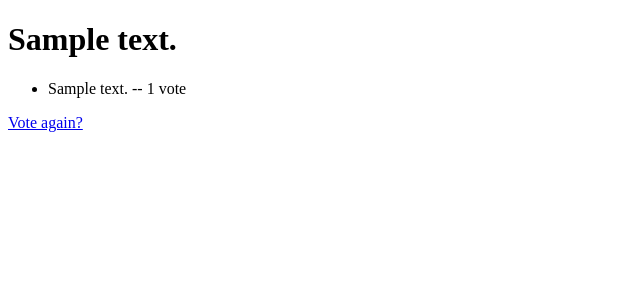
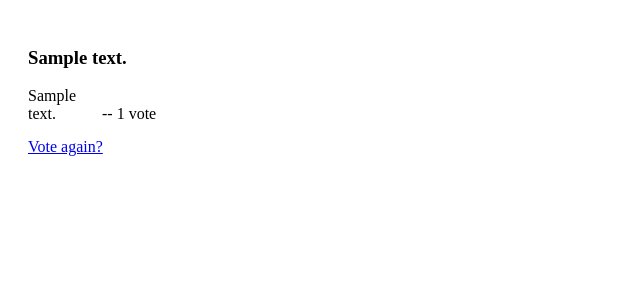
Before and after one commit to igsnow/sparrow, a Django app: page /polls/1/results/ in a window 1280 px wide. Shown: the top 300 px of the page, without its empty margins (0-640 px from the left). Run offline with Django 3.2, Linux system fonts and the light colour scheme; tables that the repository leaves empty hold one stand-in row (values such as "Sample post").

Commit message:
添加页面样式

```diff
--- a/polls/static/polls/style.css
+++ b/polls/static/polls/style.css
@@ -1,3 +1,33 @@
+body {
+    padding: 20px;
+}
+
+.title {
+    /*padding: 10px;*/
+}
+
+ul {
+    list-style: none;
+    margin: 0;
+    padding: 0;
+}
+
 li a {
     color: green;
 }
+
+.skillName {
+    display: inline-block;
+    width: 70px;
+}
+
+#submitBtn {
+    margin: 20px;
+    padding: 5px 10px 5px;
+    cursor: pointer;
+}
+
+#voteAgainBtn {
+    display: inline-block;
+    margin-top: 15px;
+}
--- a/polls/templates/polls/index.html
+++ b/polls/templates/polls/index.html
@@ -2,11 +2,12 @@
 <html lang="en">
 <head>
     <meta charset="UTF-8">
-    <title>Title</title>
+    <title>职业列表</title>
     {% load static %}
     <link rel="stylesheet" type="text/css" href="{% static 'polls/style.css' %}">
 </head>
 <body>
+<h3 class="title">门派</h3>
 {% if latest_question_list %}
     <ul>
         {% for question in latest_question_list %}
--- a/polls/templates/polls/results.html
+++ b/polls/templates/polls/results.html
@@ -2,17 +2,19 @@
 <html lang="en">
 <head>
     <meta charset="UTF-8">
-    <title>Title</title>
+    <title>技能热度</title>
+    {% load static %}
+    <link rel="stylesheet" type="text/css" href="{% static 'polls/style.css' %}">
 </head>
 <body>
-<h1>{{ question.question_text }}</h1>
+<h3 class="title">{{ question.question_text }}</h3>
 
 <ul>
     {% for choice in question.choice_set.all %}
-        <li>{{ choice.choice_text }} -- {{ choice.votes }} vote{{ choice.votes|pluralize }}</li>
+        <li><span class="skillName">{{ choice.choice_text }}</span> -- {{ choice.votes }} vote{{ choice.votes|pluralize }}</li>
     {% endfor %}
 </ul>
 
-<a href="{% url 'polls:detail' question.id %}">Vote again?</a>
+<a id="voteAgainBtn" href="{% url 'polls:detail' question.id %}">Vote again?</a>
 </body>
 </html>
```
Also changed, not shown: polls/templates/polls/detail.html (+5 -3 lines).
